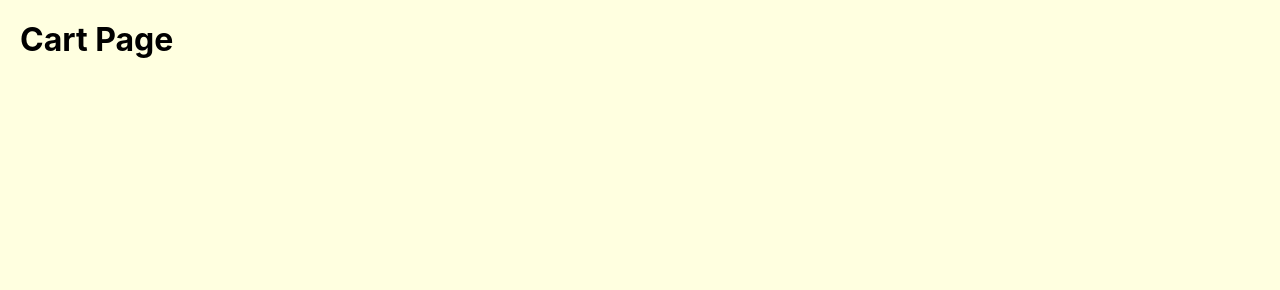
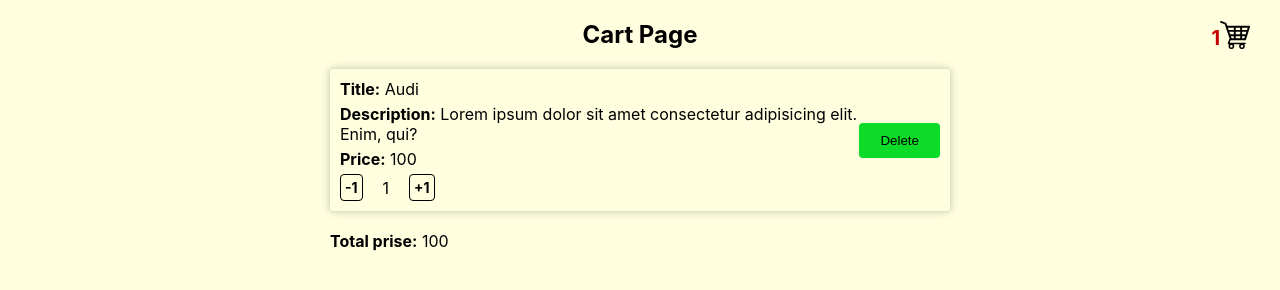
Before and after one commit to ivanberko/Qualium_Systems, a React app: page /cart in a window 1280 px wide. Built offline with nearby package versions, Linux system fonts and the light colour scheme; data requests are answered from the project's data file.

Commit message:
add a page CartView with rendering and interaction with the server

```diff
--- a/db.json
+++ b/db.json
@@ -8,8 +8,8 @@
       "inCart": true
     },
     {
-      "id": "BMW",
-      "title": "iphone 5c",
+      "id": "ixp8fd8u67h",
+      "title": "BMW",
       "description": "Lorem ipsum dolor sit amet consectetur adipisicing elit. Enim, qui?",
       "price": 150,
       "inCart": false
--- a/src/components/Button/Button.module.css
+++ b/src/components/Button/Button.module.css
@@ -1,6 +1,7 @@
 .button {
   background-color: #0cdb28;
   width: 90px;
+  max-height: 36px;
   border: none;
   border-radius: 4px;
   color: #000000;
--- /dev/null
+++ b/src/components/Cart/Cart.module.css
@@ -0,0 +1,52 @@
+.cartBox {
+  display: flex;
+  justify-content: space-between;
+  align-items: center;
+  width: 50%;
+  box-shadow: 0px 0px 8px 0px #23232350;
+  border-radius: 4px;
+  padding: 10px;
+  margin: 0 auto;
+  margin-bottom: 20px;
+}
+
+.cartBox span {
+  font-weight: 700;
+}
+
+.cartTitle,
+.cartDesc,
+.cartPrice {
+  margin-bottom: 5px;
+}
+
+.btnBox {
+  display: flex;
+  justify-content: space-around;
+}
+
+.listSubtitle {
+  text-align: center;
+  font-weight: 700;
+  font-size: 20px;
+  margin-bottom: 20px;
+}
+
+.quantityBox {
+  display: flex;
+  align-items: center;
+}
+
+.total {
+  padding: 0 20px;
+}
+
+.decrement,
+.increment {
+  font-size: 14px;
+  text-align: center;
+  padding: 4px;
+  border: 1px solid #000;
+  border-radius: 4px;
+  cursor: pointer;
+}
--- /dev/null
+++ b/src/components/Cart/index.js
@@ -0,0 +1,82 @@
+import { useContext } from 'react';
+
+// Context
+import Context from '../../context';
+
+// Components
+import Button from '../Button';
+
+// Services
+import { updateProducts, deleteProductFromCart, updateCart } from '../../services/apiServices';
+
+// Styles
+import {
+  cartBox,
+  cartPrice,
+  cartTitle,
+  cartDesc,
+  listSubtitle,
+  quantityBox,
+  increment,
+  decrement,
+  total
+} from './Cart.module.css';
+
+const CardList = () => {
+  const { products, setProducts, cart, setCart } = useContext(Context);
+
+  const handleClickDeleteFromCart = id => {
+    updateProducts(id, { inCart: false }).then(() =>
+      setProducts(products.map(product => (product.id === id ? { ...product, inCart: false } : product)))
+    );
+
+    deleteProductFromCart(id).then(() => setCart(cart.filter(product => product.id !== id)));
+  };
+
+  const handleClickIncrement = (id, quantity) => {
+    updateCart(id, { quantity }).then(() =>
+      setCart(cart.map(product => (product.id === id ? { ...product, quantity } : product)))
+    );
+  };
+
+  const handleClickDecrement = (id, quantity) => {
+    if (!quantity) return;
+    updateCart(id, { quantity }).then(() =>
+      setCart(cart.map(product => (product.id === id ? { ...product, quantity } : product)))
+    );
+  };
+
+  return cart.length ? (
+    <ul>
+      {cart.map(({ id, title, description, price, quantity }) => (
+        <li key={id} className={cartBox}>
+          <div>
+            <p className={cartTitle}>
+              <span>Title:</span> {title}
+            </p>
+            <p className={cartDesc}>
+              <span>Description:</span> {description}
+            </p>
+            <p className={cartPrice}>
+              <span>Price:</span> {price}
+            </p>
+            <div className={quantityBox}>
+              <span className={decrement} onClick={() => handleClickDecrement(id, quantity - 1)}>
+                -1
+              </span>
+              <p className={total}>{quantity}</p>
+              <span className={increment} onClick={() => handleClickIncrement(id, quantity + 1)}>
+                +1
+              </span>
+            </div>
+          </div>
+          <Button label='Delete' handleClick={() => handleClickDeleteFromCart(id)} />
+        </li>
+      ))}
+    </ul>
+  ) : (
+    <p className={listSubtitle}>In cart no products !</p>
+  );
+};
+
+export default CardList;
--- a/src/components/ListCards/index.js
+++ b/src/components/ListCards/index.js
@@ -1,6 +1,12 @@
 import { useContext } from 'react';
+
+// Context
 import Context from '../../context';
+
+// Components
 import Card from '../Card';
+
+// Styles
 import { listCard, listSubtitle } from './ListCard.module.css';
 
 const CardList = () => {
--- /dev/null
+++ b/src/pages/CartView/CartView.module.css
@@ -0,0 +1,46 @@
+.btnCreate {
+  display: inline-block;
+  margin-bottom: 20px;
+}
+
+.btnBox {
+  display: flex;
+  justify-content: space-evenly;
+}
+
+.titlePage {
+  text-align: center;
+  margin-bottom: 20px;
+}
+
+.btnCart {
+  position: absolute;
+  top: 20px;
+  right: 30px;
+  display: flex;
+  text-decoration: none;
+}
+
+.quantity {
+  color: rgb(197, 0, 0);
+  align-self: flex-end;
+  font-weight: 700;
+  font-size: 20px;
+}
+
+.cartIcon {
+  width: 30px;
+  height: 30px;
+  background-image: url(../../assets/icons/shopping-cart-of-checkered-design.svg);
+  background-size: contain;
+}
+
+.priceTotal {
+  margin: 0 auto;
+  width: 50%;
+  text-align: left;
+}
+
+.priceTotal span {
+  font-weight: 700;
+}
--- a/src/pages/CartView/index.js
+++ b/src/pages/CartView/index.js
@@ -1,7 +1,30 @@
+import { useContext } from 'react';
+import { NavLink } from 'react-router-dom';
+
+// Context
+import Context from '../../context';
+
+// Components
+import Cart from '../../components/Cart';
+
+// Styles
+import { titlePage, cartIcon, btnCart, quantity, priceTotal } from './CartView.module.css';
+
 const CartPage = () => {
+  const { cart } = useContext(Context);
+  const totalPrice = cart.reduce((acc, { price, quantity }) => (acc += (price * quantity)), 0);
+
   return (
-    <h1>Cart Page</h1>
-  )
-}
+    <section>
+      <h1 className={titlePage}>Cart Page</h1>
+      <NavLink to='/cart' className={btnCart}>
+        <p className={quantity}>{cart.length}</p>
+        <div className={cartIcon}></div>
+      </NavLink>
+      <Cart />
+      <div className={priceTotal}><span>Total prise:</span> {totalPrice}</div>
+    </section>
+  );
+};
 
 export default CartPage;
--- a/src/services/apiServices.js
+++ b/src/services/apiServices.js
@@ -28,6 +28,18 @@ export const updateProducts = async (id, data) => {
   return res;
 };
 
+export const updateCart = async (id, data) => {
+  const res = await fetch(`${baseUrl}/cart/${id}`, {
+    method: 'PATCH',
+    headers: {
+      'Content-Type': 'application/json'
+    },
+    body: JSON.stringify(data)
+  }).then(response => response.json());
+
+  return res;
+};
+
 export const requestAddToCart = async data => {
   const res = await fetch(`${baseUrl}/cart`, {
     method: 'POST',
@@ -47,3 +59,11 @@ export const deleteProduct = async id => {
 
   return res;
 };
+
+export const deleteProductFromCart = async id => {
+  const res = await fetch(`${baseUrl}/cart/${id}`, {
+    method: 'DELETE'
+  }).then(response => response.json());
+
+  return res;
+};
```
